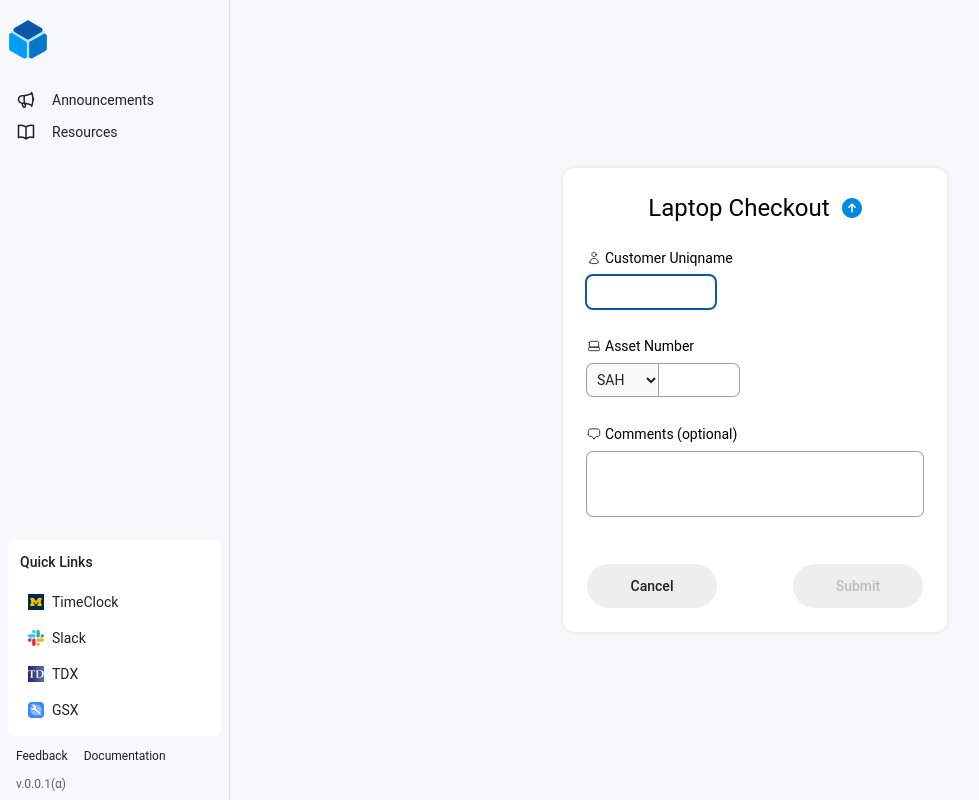
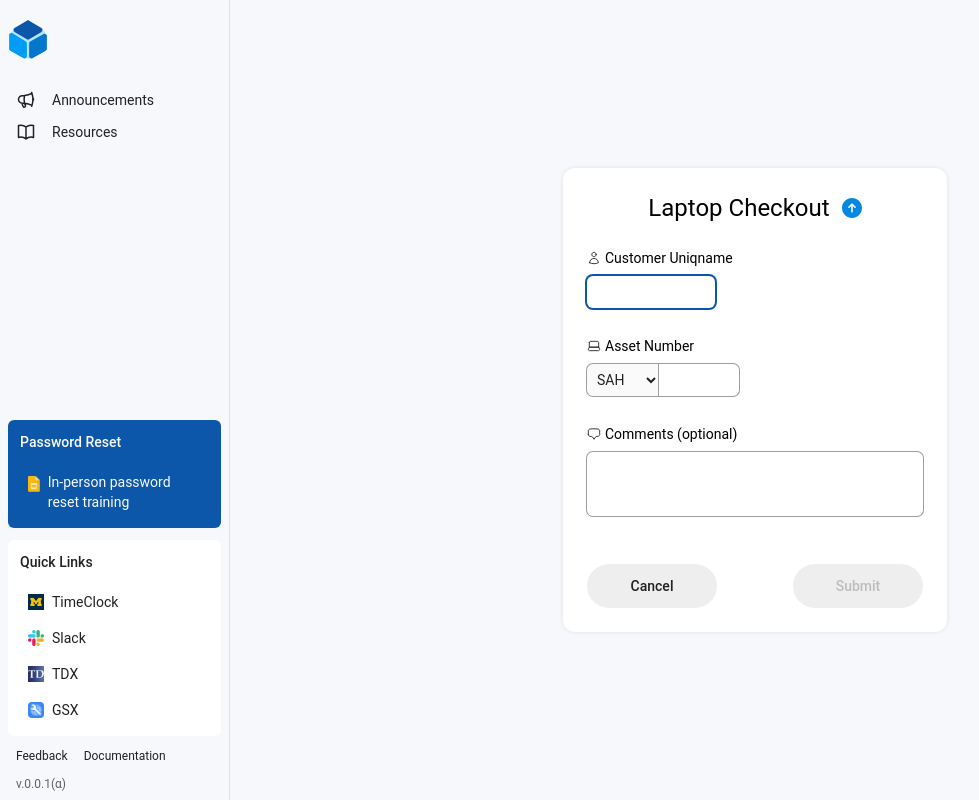
Before and after one commit to umich-tech-consulting/tech-consulting-dashboard, a React (Create React App) app: page /webui/asset-management/checkout in a window 1280 px wide. Shown: the whole page, without its empty margins (0-979 px from the left). Built offline with nearby package versions, Linux system fonts and the light colour scheme.

Commit message:
add password training to sidebar

```diff
--- a/src/navigation/LeftNav.js
+++ b/src/navigation/LeftNav.js
@@ -12,6 +12,7 @@ import slack_logo from "../icons/left-nav/slack_logo.png";
 import tdxlogo from "../icons/left-nav/tdxlogo.png";
 import gsxicon from "../icons/left-nav/gsxicon.png";
 import umichicon from "../icons/left-nav/umichicon.png";
+import google_slides from "../icons/left-nav/google_slides.png";
 
 const LeftNav = () => {
   const location = useLocation();
@@ -109,6 +110,13 @@ const LeftNav = () => {
         </Link>
       </div>
       <div className="absolute bottom-0 pb-2 w-[213.3px] body-medium text-neutral-9">
+        <div className="bg-blue-9 p-3 rounded-md mb-3">
+          <div className="title-small text-neutral-1 mb-4">Password Reset</div>
+          <a href="https://wolverineaccess.umich.edu/launch-task/all/employee-self-service?taskReferrerCenterId=1700" target="blank" rel="noopener noreferrer" className="flex items-top gap-2 hover:bg-blue-7 w-fit py-1 px-2 rounded-md" title="Clock in and out of work using the Time Reporting tab">
+              <img className="mt-1 w-4 h-4" src={google_slides} alt='Umich Icon' />
+              <div className="text-neutral-1">In-person password reset training</div>
+            </a>
+        </div>
         <div className="bg-white p-3 rounded-md">
           <div className="mb-4 title-small">Quick Links</div>
           <div className="flex flex-col gap-2">
```
Also changed, not shown: src/icons/left-nav/google_slides.png (added).
